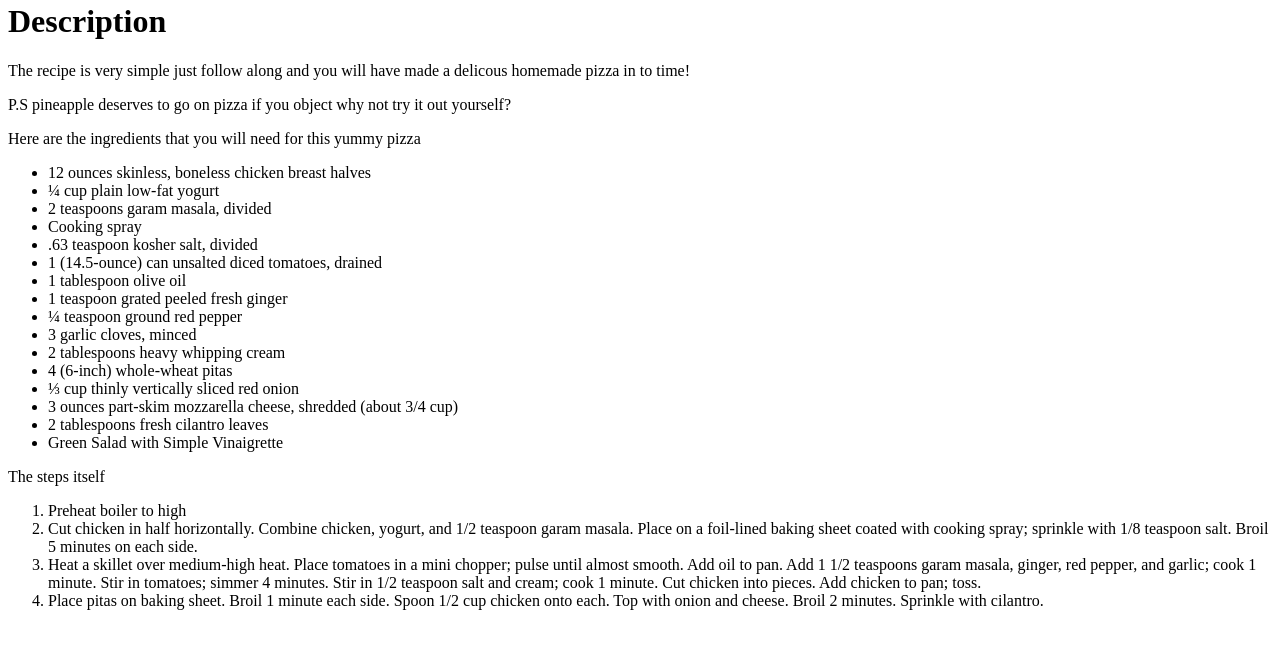
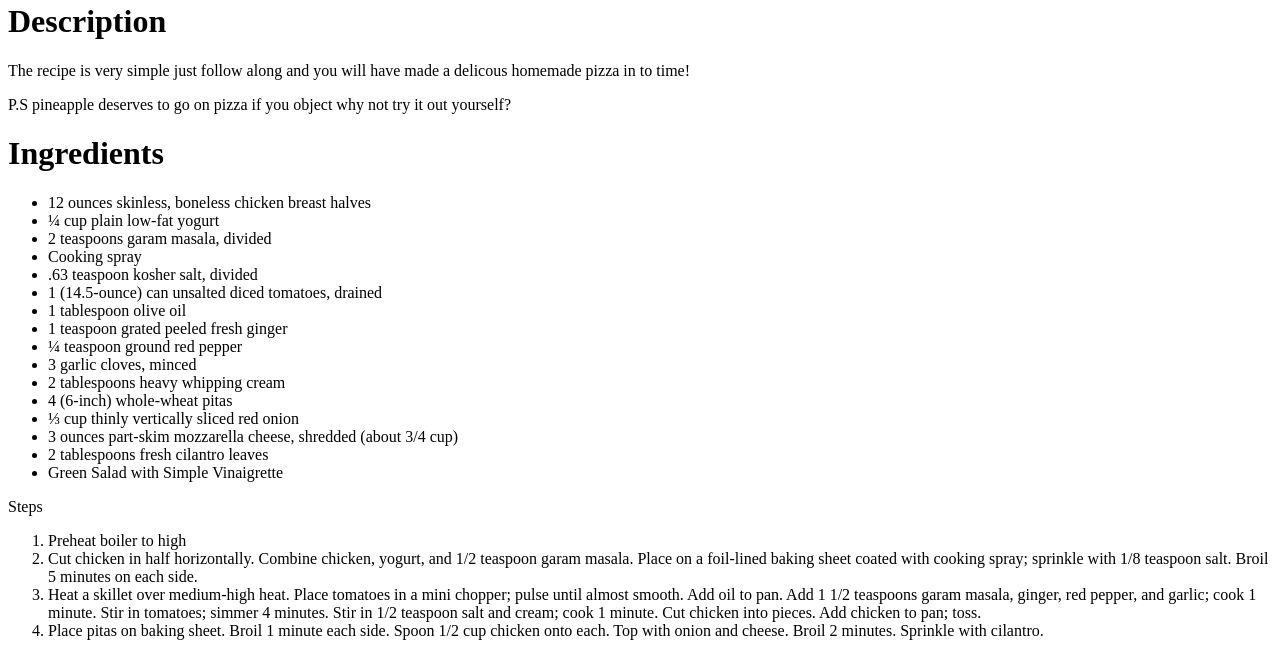
Before and after one commit to nabmatz/odin-recipes, a plain HTML site: page recipes/pizza.html in a window 1280 px wide. Shown: the part 522-1178 px from the top of the page. Before the commit the page ends 1148 px from the top, so only its background shows below. Drawn offline with Linux system fonts and the light colour scheme.

Commit message:
The issue was ingredients and steps were p tags now they are h1 tags

```diff
--- a/recipes/pizza.html
+++ b/recipes/pizza.html
@@ -11,7 +11,7 @@
     <h1>Description</h1>
     <p>The recipe is very simple just follow along and you will have made a delicous homemade pizza in to time!</p>
     <p>P.S pineapple deserves to go on pizza if you object why not try it out yourself?</p>
-    <p>Here are the ingredients that you will need for this yummy pizza</p>
+    <h1>Ingredients</h1>
     <ul>
 <li>12 ounces skinless, boneless chicken breast halves</li>
 <li>¼ cup plain low-fat yogurt</li>
@@ -30,7 +30,7 @@
 <li>2 tablespoons fresh cilantro leaves</li>
 <li>Green Salad with Simple Vinaigrette</li>
  </ul>
- <p>The steps itself</p>
+ <p>Steps</p>
  <ol>
     <li>Preheat boiler to high</li>
     <li>Cut chicken in half horizontally. Combine chicken, yogurt, and 1/2 teaspoon garam masala. Place on a foil-lined baking sheet coated with cooking spray; sprinkle with 1/8 teaspoon salt. Broil 5 minutes on each side.</li>
```
